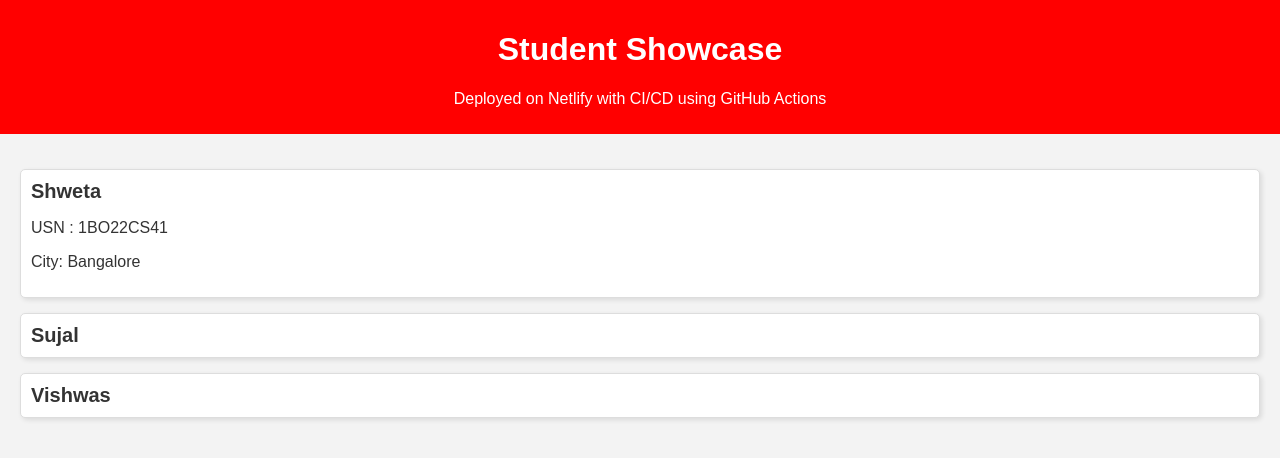
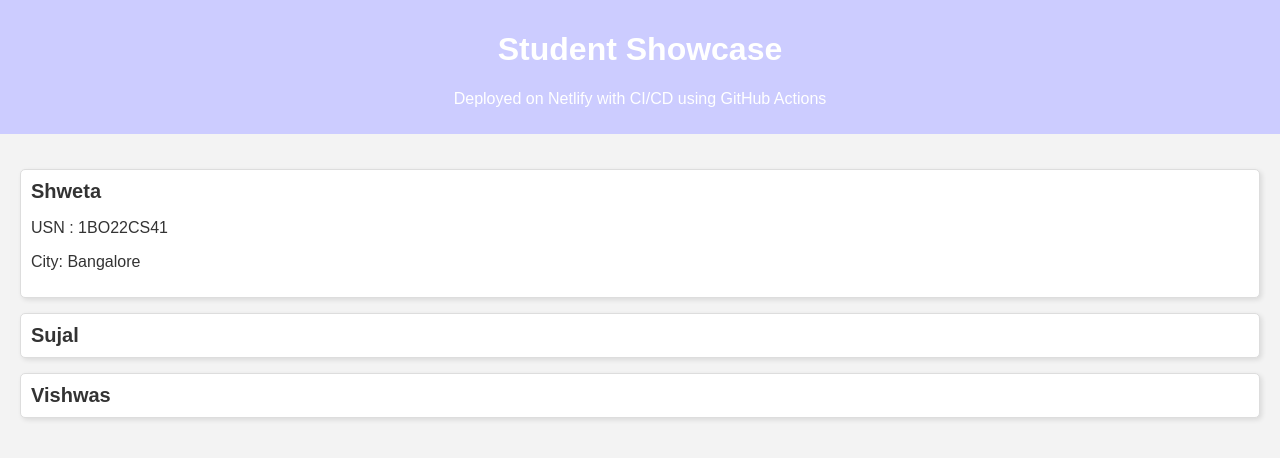
Before and after one commit to Akanksha1901-s/devopsproject, a plain HTML site: page index.html in a window 1280 px wide. Drawn offline with Linux system fonts and the light colour scheme.

Commit message:
Update index.html

```diff
--- a/index.html
+++ b/index.html
@@ -13,7 +13,7 @@
             color: #333;
         }
         header {
-            background-color: #FF0000;
+            background-color: #CCCCFF;
             color: white;
             padding: 10px 20px;
             text-align: center;
```
